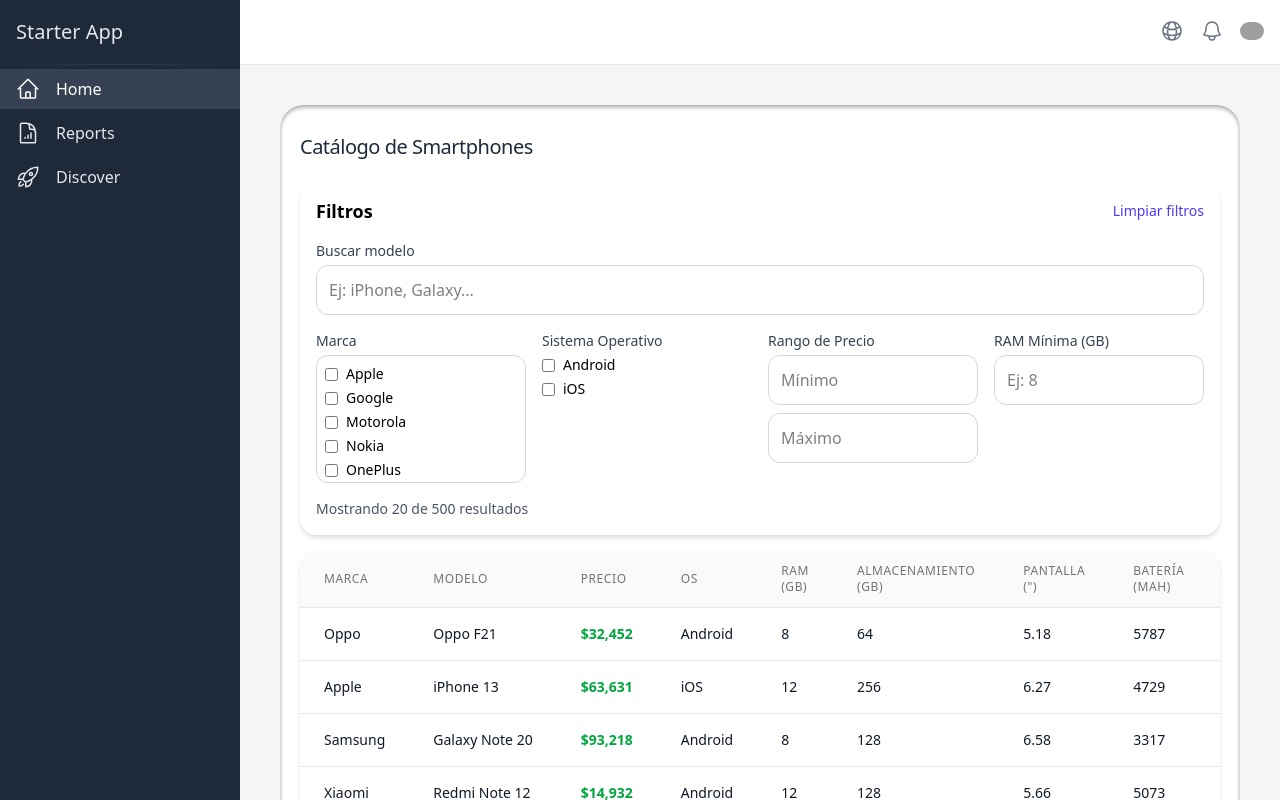
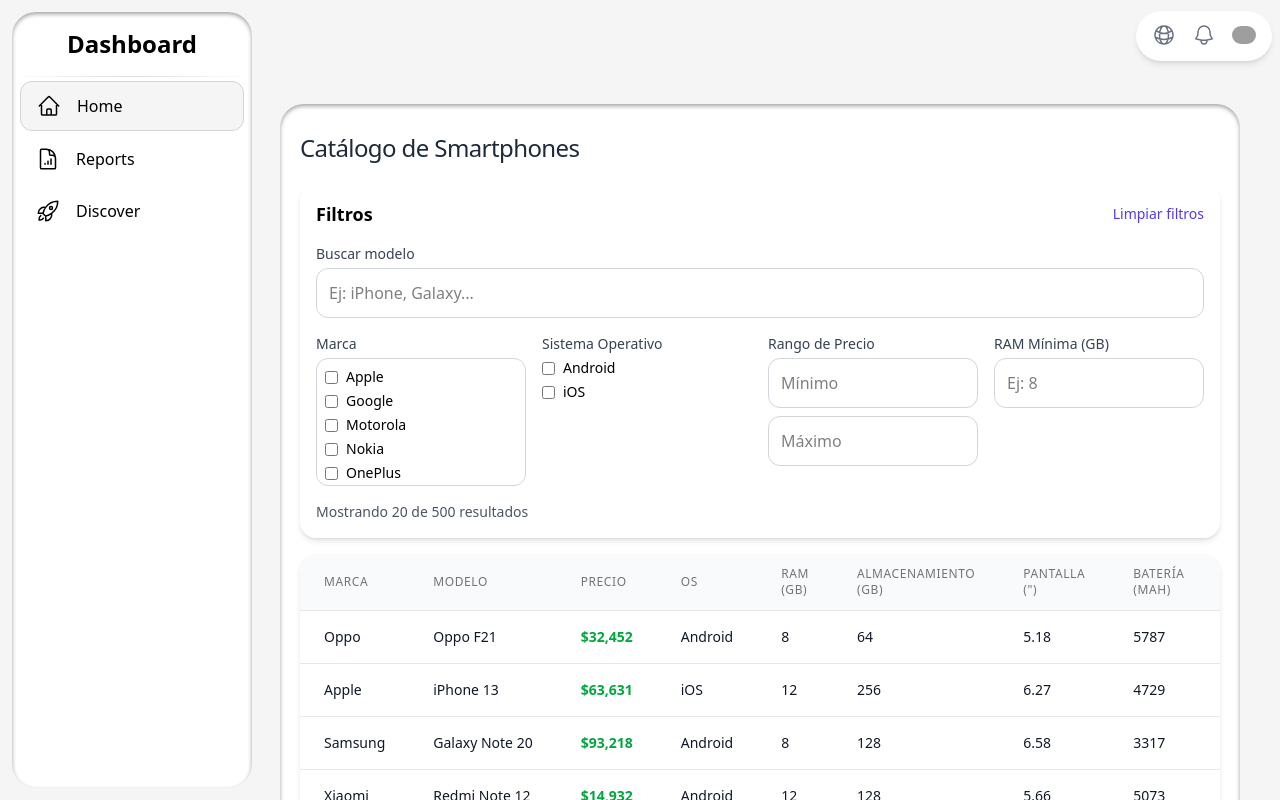
Before and after one commit to ErickRz21/smartphone-app, a Next.js app: page /en/home in a window 1280 px wide. Shown: the top 800 px of the page. Built offline with nearby package versions, Linux system fonts and the light colour scheme; grey boxes are pictures that could not be loaded.

Commit message:
style: Update UI component styling for a refreshed look.

```diff
--- a/src/components/CardHeader.tsx
+++ b/src/components/CardHeader.tsx
@@ -3,5 +3,5 @@
 }
 
 export default function CardHeader({ children }: Props) {
-  return <h5 className="my-2 text-xl font-medium tracking-tight text-gray-800">{children}</h5>;
+  return <h5 className="my-2 text-2xl font-medium tracking-tight text-gray-800">{children}</h5>;
 }
--- a/src/components/NavbarContent.tsx
+++ b/src/components/NavbarContent.tsx
@@ -54,7 +54,7 @@
 
   return (
     <IntlProvider locale={locale} messages={messages}>
-      <nav className="sticky top-0 left-0 z-50 w-full bg-white border-b border-gray-200">
+      <nav className="sticky top-1 left-0 z-50 w-full bg-transparent">
         <div className="h-16 flex items-center justify-between">
           <div className="flex items-center mx-2">
             <div className="relative mx-1 lg:hidden">
@@ -94,7 +94,7 @@
             </div>
           </div>
 
-          <div className="flex items-center mx-2">
+          <div className="flex items-center m-2 p-2 bg-white rounded-full shadow-md ">
             <div className="relative mx-1">
               <button
                 type="button"
--- a/src/components/Sidebar.tsx
+++ b/src/components/Sidebar.tsx
@@ -11,9 +11,9 @@
   const intl = await getIntl(locale);
 
   return (
-    <div className="fixed top-0 left-0 z-50 w-60 h-screen bg-gray-800 hidden lg:block">
-      <div className="flex items-center justify-start h-16 w-[calc(100%-2rem)] mx-4">
-        <div className="text-xl text-gray-200">Starter App</div>
+    <div className="fixed top-0 left-0 z-50 w-60 h-[calc(100%-1.5rem)] bg-white hidden lg:block text-black shadow-neutral-400 shadow-inner m-3 rounded-3xl">
+      <div className="flex items-center justify-center h-16 w-[calc(100%-2rem)] mx-4">
+        <div className="text-2xl text-black font-bold">Dashboard</div>
       </div>
 
       <hr className="h-px border-t-0 bg-transparent bg-gradient-to-r from-transparent via-neutral-500 to-transparent opacity-25" />
--- a/src/components/SidebarLink.tsx
+++ b/src/components/SidebarLink.tsx
@@ -16,8 +16,8 @@
   return (
     <Link href={href}>
       <div
-        className={clsx("flex items-center px-4 py-2 my-1 text-base text-gray-200 hover:text-white hover:bg-gray-700", {
-          "text-white bg-gray-700": pathname === href,
+        className={clsx("flex items-center mx-2 my-1 rounded-xl px-4 py-3 text-base text-black hover:bg-neutral-100 duration-100", {
+          "text-black bg-neutral-100 duration-100 border border-neutral-300": pathname === href,
         })}
       >
         {children}
--- a/src/components/SmartphoneTable.tsx
+++ b/src/components/SmartphoneTable.tsx
@@ -258,7 +258,7 @@
                         onClick={() => setCurrentPage(pageNum)}
                         className={`relative inline-flex items-center px-4 py-2 border text-sm font-medium ${
                           currentPage === pageNum
-                            ? "z-10 bg-blue-50 border-blue-500 text-blue-600"
+                            ? "z-10 bg-indigo-50 border-indigo-500 text-indigo-600"
                             : "bg-white border-gray-300 text-gray-500 hover:bg-gray-50"
                         }`}
                       >
```
